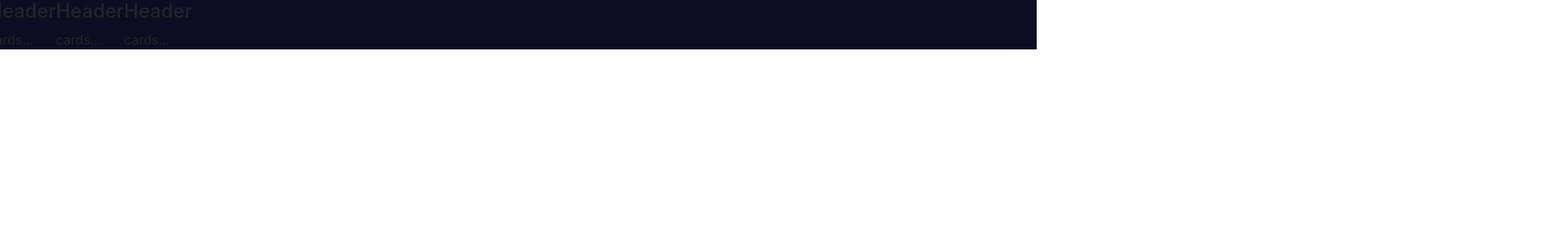
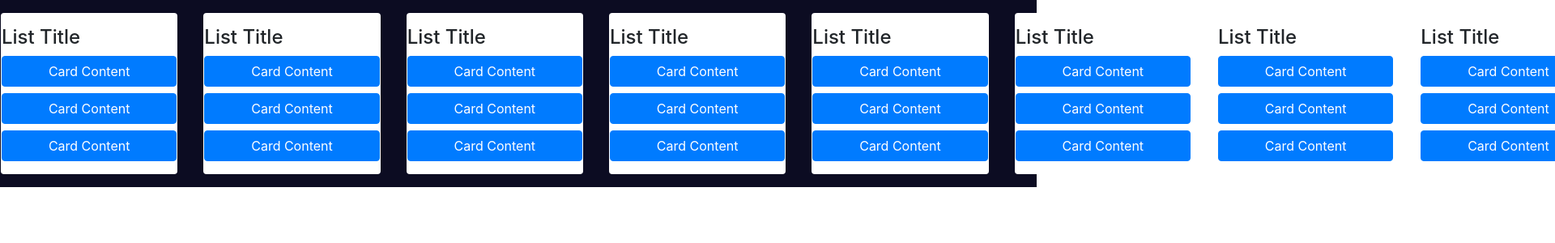
Before and after one commit to alloystory/trello_react, a React (Create React App) app: page / in a window 1280 px wide. Shown: the top 300 px of the page at 81% size, 1920 px wide, since content can reach past the window. Built offline with nearby package versions, Linux system fonts and the light colour scheme.

Commit message:
add Card component

```diff
--- /dev/null
+++ b/src/components/Card.jsx
@@ -0,0 +1,14 @@
+import React, { Component } from 'react';
+
+class Card extends Component {
+  state = {}
+  render() {
+    return (
+      <button className="btn btn-primary btn-block">
+        Card Content
+      </button>
+    );
+  }
+}
+
+export default Card;
--- a/src/components/List.jsx
+++ b/src/components/List.jsx
@@ -1,13 +1,16 @@
 import React, { Component } from 'react';
+import Card from './Card'
 
 class List extends Component {
   state = {}
   render() {
     return (
-      <div className="col">
-        <div className="row"><h4>Header</h4></div>
+      <div className="list col-2 m-3 p-3 rounded">
+        <div className="row"><h4>List Title</h4></div>
         <div className="row">
-          cards...
+          <Card />
+          <Card />
+          <Card />
         </div>
       </div>
     );
--- a/src/components/Lists.jsx
+++ b/src/components/Lists.jsx
@@ -5,7 +5,13 @@ class Lists extends Component {
   state = {}
   render() {
     return (
-      <div className="row">
+      <div className="row flex-nowrap">
+        <List />
+        <List />
+        <List />
+        <List />
+        <List />
+        <List />
         <List />
         <List />
         <List />
--- a/src/styles/style.scss
+++ b/src/styles/style.scss
@@ -3,3 +3,7 @@
 .container-fluid {
     background-color: #0c0c22;
 }
+
+.list {
+    background-color: #fff;
+}
```
